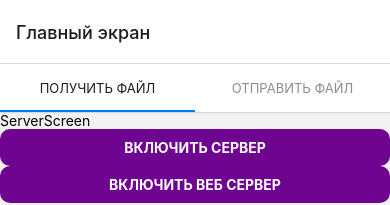
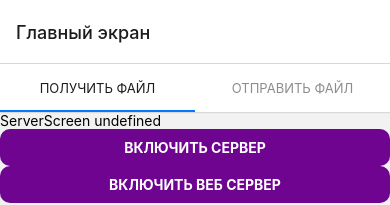
Before and after one commit to headtop-maker/Socket, a React Native app: screen / in a window 390 px wide. Shown: the top 205 px of the page. Built offline with nearby package versions, Linux system fonts and the light colour scheme.

Commit message:
feat: add event emitter

```diff
--- a/src/screens/serverScreen/ServerScreen.tsx
+++ b/src/screens/serverScreen/ServerScreen.tsx
@@ -1,14 +1,22 @@
-import React from 'react';
-import {View, Text, NativeModules} from 'react-native';
+import React, {useEffect, useState} from 'react';
+import {View, Text, NativeModules, DeviceEventEmitter} from 'react-native';
 import CustomButton from '../../components/Buttons/CustomButton';
 import SettingsButton from '../../components/settingsButton';
 
 const {NativeMethods} = NativeModules;
 
 export default function ServerScreen() {
+  const [count, setCount] = useState();
+
+  useEffect(() => {
+    DeviceEventEmitter.addListener('count', data => {
+      setCount(data.message);
+    });
+  }, []);
+
   return (
     <View>
-      <Text>ServerScreen</Text>
+      <Text>ServerScreen {`${count}`}</Text>
       <CustomButton
         onPress={() => NativeMethods.startFileTypeServers()}
         title="Включить сервер"
```
Also changed, not shown: 1 other file (tests, documents, lock files or other folders).
